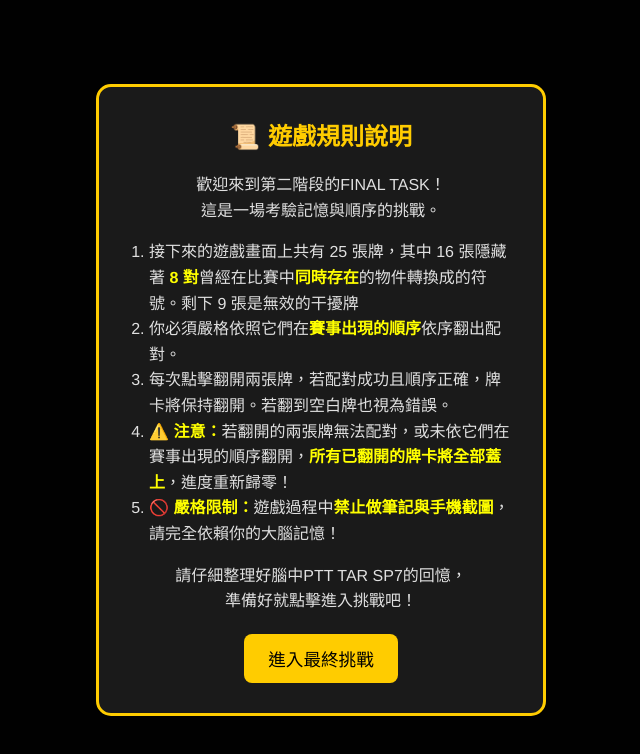
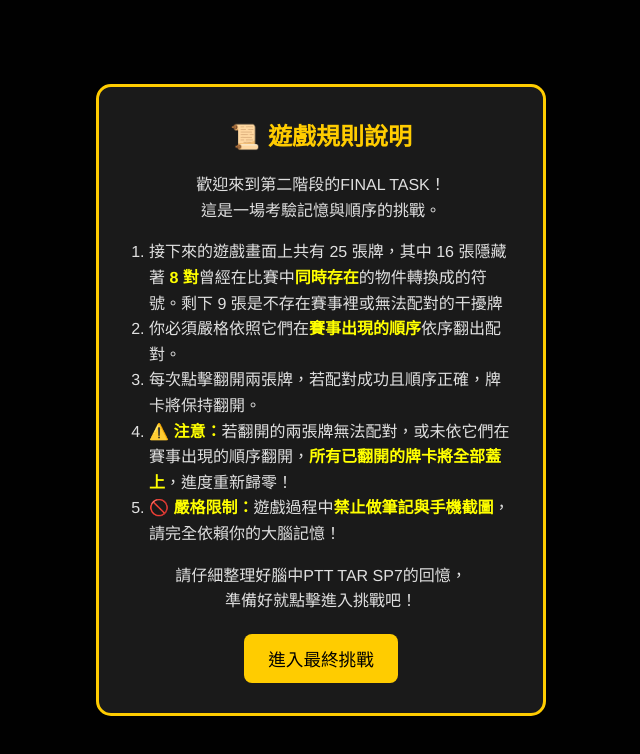
Before and after one commit to ceciljoshtaiwan-lang/PTT-TAR-SP7-Final-test-5x5, a plain HTML site: page index.html in a window 1280 px wide. Both pictures are taken after a click on the button "開始隱藏版FINAL TASK". Shown: the whole page, without its empty margins (319-959 px from the left). Drawn offline with Linux system fonts and the light colour scheme.

Commit message:
Update index.html

```diff
--- a/index.html
+++ b/index.html
@@ -267,9 +267,9 @@
             <div class="rule-text">
                 <p class="text-center">歡迎來到第二階段的FINAL TASK！<br>這是一場考驗記憶與順序的挑戰。</p>
                 <ol style="padding-left: 20px;">
-                    <li>接下來的遊戲畫面上共有 25 張牌，其中 16 張隱藏著<strong> 8 對</strong>曾經在比賽中<strong>同時存在</strong>的物件轉換成的符號。剩下 9 張是無效的干擾牌</li>
+                    <li>接下來的遊戲畫面上共有 25 張牌，其中 16 張隱藏著<strong> 8 對</strong>曾經在比賽中<strong>同時存在</strong>的物件轉換成的符號。剩下 9 張是不存在賽事裡或無法配對的干擾牌</li>
                     <li>你必須嚴格依照它們在<strong>賽事出現的順序</strong>依序翻出配對。</li>
-                    <li>每次點擊翻開兩張牌，若配對成功且順序正確，牌卡將保持翻開。若翻到空白牌也視為錯誤。</li>
+                    <li>每次點擊翻開兩張牌，若配對成功且順序正確，牌卡將保持翻開。</li>
                     <li><strong>⚠️ 注意：</strong>若翻開的兩張牌無法配對，或未依它們在賽事出現的順序翻開，<strong>所有已翻開的牌卡將全部蓋上</strong>，進度重新歸零！</li>
                     <li><strong>🚫 嚴格限制：</strong>遊戲過程中<strong>禁止做筆記與手機截圖</strong>，請完全依賴你的大腦記憶！</li>
                 </ol>
```
